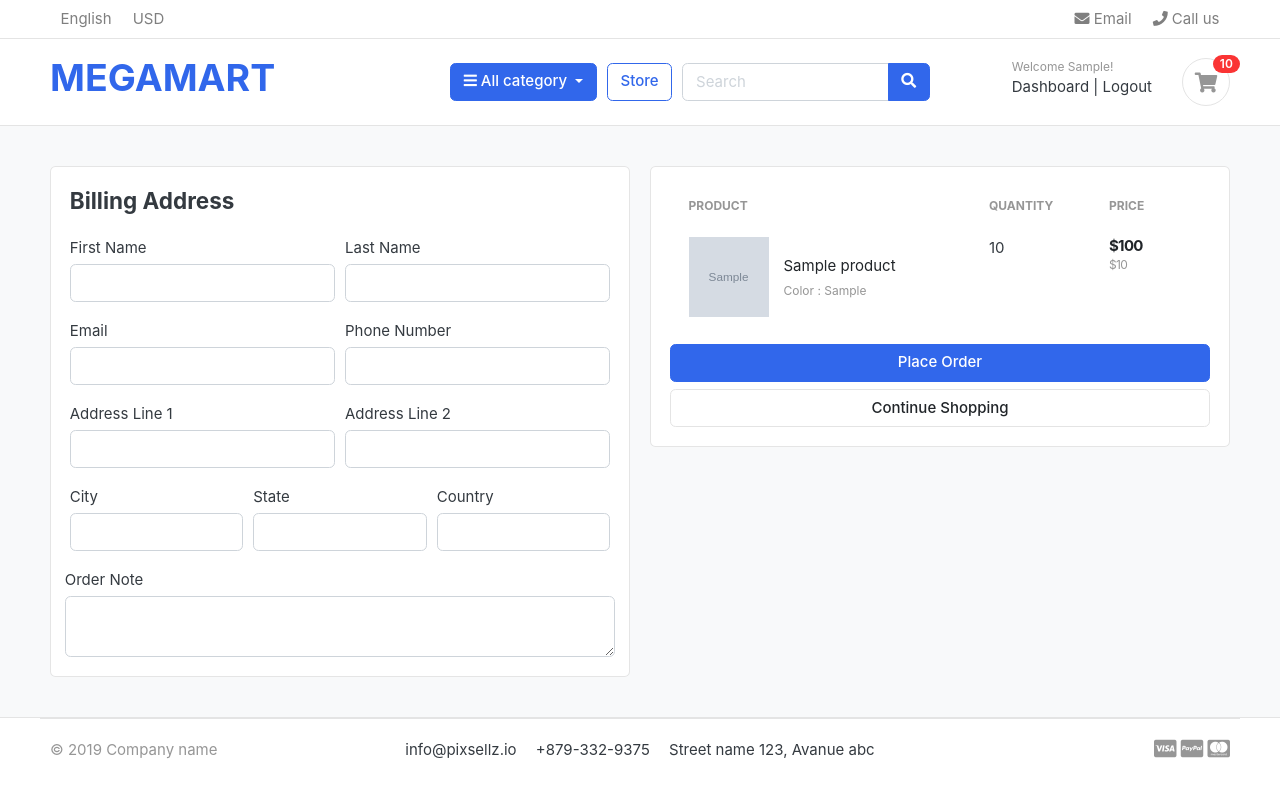
After one commit to MohithRajuu/Megamart-django, a Django app: page /cart/checkout/ in a window 1280 px wide. The commit adds this page. Run offline with Django 3.2, Linux system fonts and the light colour scheme; a user stored in the database is signed in; tables that the repository leaves empty hold one stand-in row (values such as "Sample post"); grey boxes marked "Sample" are stand-in pictures; some libraries are stand-ins or nearby versions; some web fonts are replaced.

Commit message:
handled cart and checkout functionalities

```diff
--- a/carts/context_processors.py
+++ b/carts/context_processors.py
@@ -8,7 +8,10 @@ def counter(request):
     else:
         try:
             cart = Cart.objects.filter(cart_id=_cart_id(request))
-            cart_items = CartItem.objects.all().filter(cart=cart[:1])
+            if request.user.is_authenticated:
+                cart_items = CartItem.objects.all().filter(user=request.user)
+            else:
+                cart_items = CartItem.objects.all().filter(cart=cart[:1])
             for cart_item in cart_items:
                 cart_count += cart_item.quantity
         except Cart.DoesNotExist:
--- a/carts/models.py
+++ b/carts/models.py
@@ -1,5 +1,6 @@
 from django.db import models
 from store.models import Product, Variation
+from accounts.models import Account
 
 # Create your models here.
 
@@ -11,9 +12,10 @@ class Cart(models.Model):
         return self.cart_id
 
 class CartItem(models.Model):
+    user        = models.ForeignKey(Account, on_delete=models.CASCADE, null=True)
     product     = models.ForeignKey(Product, on_delete=models.CASCADE)
     variations  = models.ManyToManyField(Variation, blank=True)
-    cart        = models.ForeignKey(Cart, on_delete=models.CASCADE)
+    cart        = models.ForeignKey(Cart, on_delete=models.CASCADE, null=True)
     quantity    = models.IntegerField()
     is_active   = models.BooleanField(default=True)
 
--- a/carts/urls.py
+++ b/carts/urls.py
@@ -6,4 +6,5 @@ urlpatterns = [
     path('add_cart/<int:product_id>/', views.add_cart, name='add_cart'),
     path('remove_cart/<int:product_id>/<int:cart_item_id>', views.remove_cart, name='remove_cart'),
     path('remove_cart_item/<int:product_id>/<int:cart_item_id>', views.remove_cart_item, name='remove_cart_item'),
+    path('checkout/', views.checkout, name='checkout')
 ]
--- a/carts/views.py
+++ b/carts/views.py
@@ -1,10 +1,11 @@
 from django.shortcuts import render, redirect, get_object_or_404
 from store.models import Product, Variation
 from .models import Cart, CartItem
+from django.core.exceptions import ObjectDoesNotExist
+from django.contrib.auth.decorators import login_required
 
 # Create your views here.
 from django.http import HttpResponse
-from django.core.exceptions import ObjectDoesNotExist
 
 def _cart_id(request):
     cart = request.session.session_key
@@ -13,68 +14,132 @@ def _cart_id(request):
     return cart
 
 def add_cart(request, product_id):
-    product = Product.objects.get(id=product_id)
-    product_variation = []
-    if request.method == 'POST':
-        for item in request.POST:
-            key = item
-            value = request.POST[key]
-            try:
-                variation = Variation.objects.get(product=product,variation_category__iexact=key, variation_value__iexact=value)
-                product_variation.append(variation)
-            except:
-                pass
+    current_user = request.user
+    product = Product.objects.get(id=product_id) #get the product
+    # If the user is authenticated
+    if current_user.is_authenticated:
+        product_variation = []
+        if request.method == 'POST':
+            for item in request.POST:
+                key = item
+                value = request.POST[key]
 
-    product = Product.objects.get(id=product_id) #get the product
-    try:
-        cart = Cart.objects.get(cart_id=_cart_id(request)) #get the cart using cart_id present in the session
-    except Cart.DoesNotExist:
-        cart = Cart.objects.create(
-            cart_id = _cart_id(request),
-        )
-    cart.save()
+                try:
+                    variation = Variation.objects.get(product=product, variation_category__iexact=key, variation_value__iexact=value)
+                    product_variation.append(variation)
+                except:
+                    pass
 
-    is_cart_item_exists = CartItem.objects.filter(product=product, cart=cart).exists()
-    if is_cart_item_exists:
-        cart_item = CartItem.objects.filter(product=product, cart=cart)
-        ex_var_list = []
-        id = []
-        for item in cart_item:
-            existing_variation = item.variations.all()
-            ex_var_list.append(list(existing_variation))
-            id.append(item.id)
-        print(ex_var_list)
 
-        if product_variation in ex_var_list:
-            # increase cart_item quantity
-            index = ex_var_list.index(product_variation)
-            item_id = id[index]
-            item = CartItem.objects.get(product=product, id=item_id)
-            item.quantity += 1
-            item.save()
+        is_cart_item_exists = CartItem.objects.filter(product=product, user=current_user).exists()
+        if is_cart_item_exists:
+            cart_item = CartItem.objects.filter(product=product, user=current_user)
+            ex_var_list = []
+            id = []
+            for item in cart_item:
+                existing_variation = item.variations.all()
+                ex_var_list.append(list(existing_variation))
+                id.append(item.id)
+
+            if product_variation in ex_var_list:
+                # increase the cart item quantity
+                index = ex_var_list.index(product_variation)
+                item_id = id[index]
+                item = CartItem.objects.get(product=product, id=item_id)
+                item.quantity += 1
+                item.save()
+
+            else:
+                item = CartItem.objects.create(product=product, quantity=1, user=current_user)
+                if len(product_variation) > 0:
+                    item.variations.clear()
+                    item.variations.add(*product_variation)
+                item.save()
         else:
-            item = CartItem.objects.create(product=product, quantity = 1, cart=cart)
+            cart_item = CartItem.objects.create(
+                product = product,
+                quantity = 1,
+                user = current_user,
+            )
             if len(product_variation) > 0:
-                item.variations.clear()
-                item.variations.add(*product_variation)
-            item.save()
+                cart_item.variations.clear()
+                cart_item.variations.add(*product_variation)
+            cart_item.save()
+        return redirect('cart')
+    # If the user is not authenticated
     else:
-        cart_item = CartItem.objects.create(
-            product = product,
-            quantity = 1,
-            cart = cart,
-        )
-        if len(product_variation) > 0:
-            cart_item.variations.clear()
-            cart_item.variations.add(*product_variation)
-        cart_item.save()
-    return redirect('cart')
+        product_variation = []
+        if request.method == 'POST':
+            for item in request.POST:
+                key = item
+                value = request.POST[key]
+
+                try:
+                    variation = Variation.objects.get(product=product, variation_category__iexact=key, variation_value__iexact=value)
+                    product_variation.append(variation)
+                except:
+                    pass
+
+
+        try:
+            cart = Cart.objects.get(cart_id=_cart_id(request)) # get the cart using the cart_id present in the session
+        except Cart.DoesNotExist:
+            cart = Cart.objects.create(
+                cart_id = _cart_id(request)
+            )
+        cart.save()
+
+        is_cart_item_exists = CartItem.objects.filter(product=product, cart=cart).exists()
+        if is_cart_item_exists:
+            cart_item = CartItem.objects.filter(product=product, cart=cart)
+            # existing_variations -> database
+            # current variation -> product_variation
+            # item_id -> database
+            ex_var_list = []
+            id = []
+            for item in cart_item:
+                existing_variation = item.variations.all()
+                ex_var_list.append(list(existing_variation))
+                id.append(item.id)
+
+            print(ex_var_list)
+
+            if product_variation in ex_var_list:
+                # increase the cart item quantity
+                index = ex_var_list.index(product_variation)
+                item_id = id[index]
+                item = CartItem.objects.get(product=product, id=item_id)
+                item.quantity += 1
+                item.save()
+
+            else:
+                item = CartItem.objects.create(product=product, quantity=1, cart=cart)
+                if len(product_variation) > 0:
+                    item.variations.clear()
+                    item.variations.add(*product_variation)
+                item.save()
+        else:
+            cart_item = CartItem.objects.create(
+                product = product,
+                quantity = 1,
+                cart = cart,
+            )
+            if len(product_variation) > 0:
+                cart_item.variations.clear()
+                cart_item.variations.add(*product_variation)
+            cart_item.save()
+        return redirect('cart')
+
 
 def remove_cart(request, product_id, cart_item_id):
-    cart = Cart.objects.get(cart_id=_cart_id(request))
+
     product = get_object_or_404(Product, id=product_id)
     try:
-        cart_item = CartItem.objects.get(product=product, cart=cart, id=cart_item_id)
+        if request.user.is_authenticated:
+            cart_item = CartItem.objects.get(product=product, user=request.user, id=cart_item_id)
+        else:
+            cart = Cart.objects.get(cart_id=_cart_id(request))
+            cart_item = CartItem.objects.get(product=product, cart=cart, id=cart_item_id)
         if cart_item.quantity > 1:
             cart_item.quantity -= 1
             cart_item.save()
@@ -84,35 +149,68 @@ def remove_cart(request, product_id, cart_item_id):
         pass
     return redirect('cart')
 
+
 def remove_cart_item(request, product_id, cart_item_id):
-    cart = Cart.objects.get(cart_id=_cart_id(request))
     product = get_object_or_404(Product, id=product_id)
-    cart_item = CartItem.objects.get(product=product, cart=cart, id=cart_item_id)
+    if request.user.is_authenticated:
+        cart_item = CartItem.objects.get(product=product, user=request.user, id=cart_item_id)
+    else:
+        cart = Cart.objects.get(cart_id=_cart_id(request))
+        cart_item = CartItem.objects.get(product=product, cart=cart, id=cart_item_id)
     cart_item.delete()
     return redirect('cart')
-
 
 
 def cart(request, total=0, quantity=0, cart_items=None):
     try:
         tax = 0
         grand_total = 0
-        cart = Cart.objects.get(cart_id=_cart_id(request))
-        cart_items = CartItem.objects.filter(cart=cart, is_active=True)
+        if request.user.is_authenticated:
+            cart_items = CartItem.objects.filter(user=request.user, is_active=True)
+        else:
+            cart = Cart.objects.get(cart_id=_cart_id(request))
+            cart_items = CartItem.objects.filter(cart=cart, is_active=True)
         for cart_item in cart_items:
             total += (cart_item.product.price * cart_item.quantity)
             quantity += cart_item.quantity
-        tax = total * 0.2
+        tax = (2 * total)/100
         grand_total = total + tax
     except ObjectDoesNotExist:
-        return HttpResponse(e)
+        pass #just ignore
 
     context = {
-        'total' : total,
-        'quantity' : quantity,
-        'cart_items' : cart_items,
-        'tax' : tax,
-        'grand_total' : grand_total
-
+        'total': total,
+        'quantity': quantity,
+        'cart_items': cart_items,
+        'tax'       : tax,
+        'grand_total': grand_total,
     }
     return render(request, 'store/cart.html', context)
+
+
+@login_required(login_url='login')
+def checkout(request, total=0, quantity=0, cart_items=None):
+    try:
+        tax = 0
+        grand_total = 0
+        if request.user.is_authenticated:
+            cart_items = CartItem.objects.filter(user=request.user, is_active=True)
+        else:
+            cart = Cart.objects.get(cart_id=_cart_id(request))
+            cart_items = CartItem.objects.filter(cart=cart, is_active=True)
+        for cart_item in cart_items:
+            total += (cart_item.product.price * cart_item.quantity)
+            quantity += cart_item.quantity
+        tax = (2 * total)/100
+        grand_total = total + tax
+    except ObjectDoesNotExist:
+        pass #just ignore
+
+    context = {
+        'total': total,
+        'quantity': quantity,
+        'cart_items': cart_items,
+        'tax'       : tax,
+        'grand_total': grand_total,
+    }
+    return render(request, 'store/checkout.html', context)
--- a/templates/store/cart.html
+++ b/templates/store/cart.html
@@ -103,7 +103,7 @@
 			<p class="text-center mb-3">
 				<img src="{% static './images/misc/payments.png' %}" height="26">
 			</p>
-			<a href="./place-order.html" class="btn btn-primary btn-block"> Checkout </a>
+			<a href="{% url 'checkout' %}" class="btn btn-primary btn-block"> Checkout </a>
 			<a href="{% url 'store' %}" class="btn btn-light btn-block">Continue Shopping</a>
 		</div> <!-- card-body.// -->
 		</div> <!-- card.// -->
--- /dev/null
+++ b/templates/store/checkout.html
@@ -0,0 +1,136 @@
+{% extends 'base.html' %}
+
+{% load static %}
+{% block content %}
+
+<section class="section-content padding-y bg">
+<div class="container">
+
+
+<div class="row">
+	<aside class="col-lg-6">
+<div class="card">
+  <div class="card-body">
+    <h4 class="card-title mb-4">Billing Address</h4>
+    <form action="" method="POST">
+			{% csrf_token %}
+      <div class="form-row">
+        <div class="col form-group">
+          <label for="">First Name</label>
+          <input type="text" name="first_name" class="form-control" required>
+        </div>
+        <div class="col form-group">
+          <label for="">Last Name</label>
+          <input type="text" name="last_name" class="form-control" required>
+        </div>
+      </div>
+      <div class="form-row">
+        <div class="col form-group">
+          <label for="">Email</label>
+          <input type="email" name="email" class="form-control" required>
+        </div>
+        <div class="col form-group">
+          <label for="">Phone Number</label>
+          <input type="text" name="phone" class="form-control" required>
+        </div>
+      </div>
+      <div class="form-row">
+        <div class="col form-group">
+          <label for="">Address Line 1</label>
+          <input type="text" name="address_line_1" class="form-control" required>
+        </div>
+        <div class="col form-group">
+          <label for="">Address Line 2</label>
+          <input type="text" name="address_line_2" class="form-control">
+        </div>
+      </div>
+      <div class="form-row">
+        <div class="col form-group">
+          <label for="">City</label>
+          <input type="text" name="city" class="form-control">
+        </div>
+        <div class="col form-group">
+          <label for="">State</label>
+          <input type="text" name="state" class="form-control" required>
+        </div>
+        <div class="col form-group">
+          <label for="">Country</label>
+          <input type="text" name="country" class="form-control" required>
+        </div>
+      </div>
+      <div class="form-row">
+        <label for="">Order Note</label>
+        <textarea name="order_note" rows="2" class="form-control"></textarea>
+      </div>
+
+  </div>
+</div> <!-- card.// -->
+
+	</aside> <!-- col.// -->
+	<aside class="col-lg-6">
+
+		<div class="card">
+		<div class="card-body">
+      <table class="table table-borderless table-shopping-cart">
+      <thead class="text-muted">
+      <tr class="small text-uppercase">
+        <th scope="col">Product</th>
+        <th scope="col" width="120">Quantity</th>
+        <th scope="col" width="120">Price</th>
+
+      </tr>
+      </thead>
+      <tbody>
+
+      {% for cart_item in cart_items %}
+      <tr>
+      	<td>
+      		<figure class="itemside align-items-center">
+      			<div class="aside"><img src="{{ cart_item.product.images.url }}" class="img-sm"></div>
+      			<figcaption class="info">
+      				<a href="{{ cart_item.product.get_url}}" class="title text-dark">{{ cart_item.product.product_name }}</a>
+      				<p class="text-muted small">
+      						{% if cart_item.variations.all %}
+      							{% for item in cart_item.variations.all %}
+      								{{ item.variation_category | capfirst }} : {{ item.variation_value | capfirst }} <br>
+      							{% endfor %}
+      						{% endif %}
+      				</p>
+      			</figcaption>
+      		</figure>
+      	</td>
+      	<td>
+      		<!-- col.// -->
+      				<label for="">{{ cart_item.quantity }}</label>
+      	</td>
+      	<td>
+      		<div class="price-wrap">
+      			<var class="price">${{ cart_item.sub_total }}</var>
+      			<small class="text-muted"> ${{ cart_item.product.price }} </small>
+      		</div> <!-- price-wrap .// -->
+      	</td>
+
+      </tr>
+      {% endfor %}
+
+
+      </tbody>
+      </table>
+
+			<button type="submit" name="submit" class="btn btn-primary btn-block">Place Order</button>
+			<a href="{% url 'store' %}" class="btn btn-light btn-block">Continue Shopping</a>
+			</form>
+		</div> <!-- card-body.// -->
+		</div> <!-- card.// -->
+
+</aside> <!-- col.// -->
+
+
+</div> <!-- row.// -->
+
+<!-- ============================ COMPONENT 1 END .// ================================= -->
+
+</div> <!-- container .//  -->
+</section>
+
+{% endblock %}
```
Also changed, not shown: accounts/views.py (+67 -16 lines), carts/migrations/0003_auto_20211014_0352.py (added).
